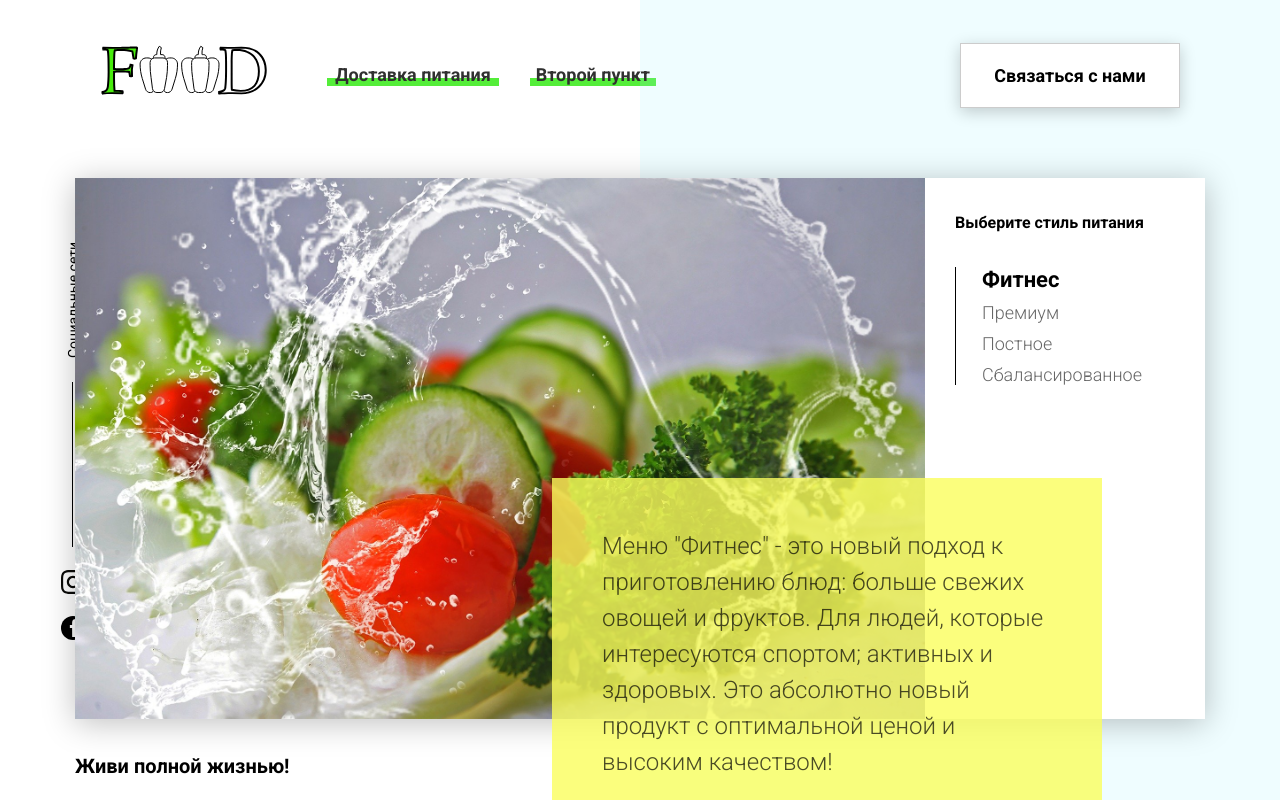
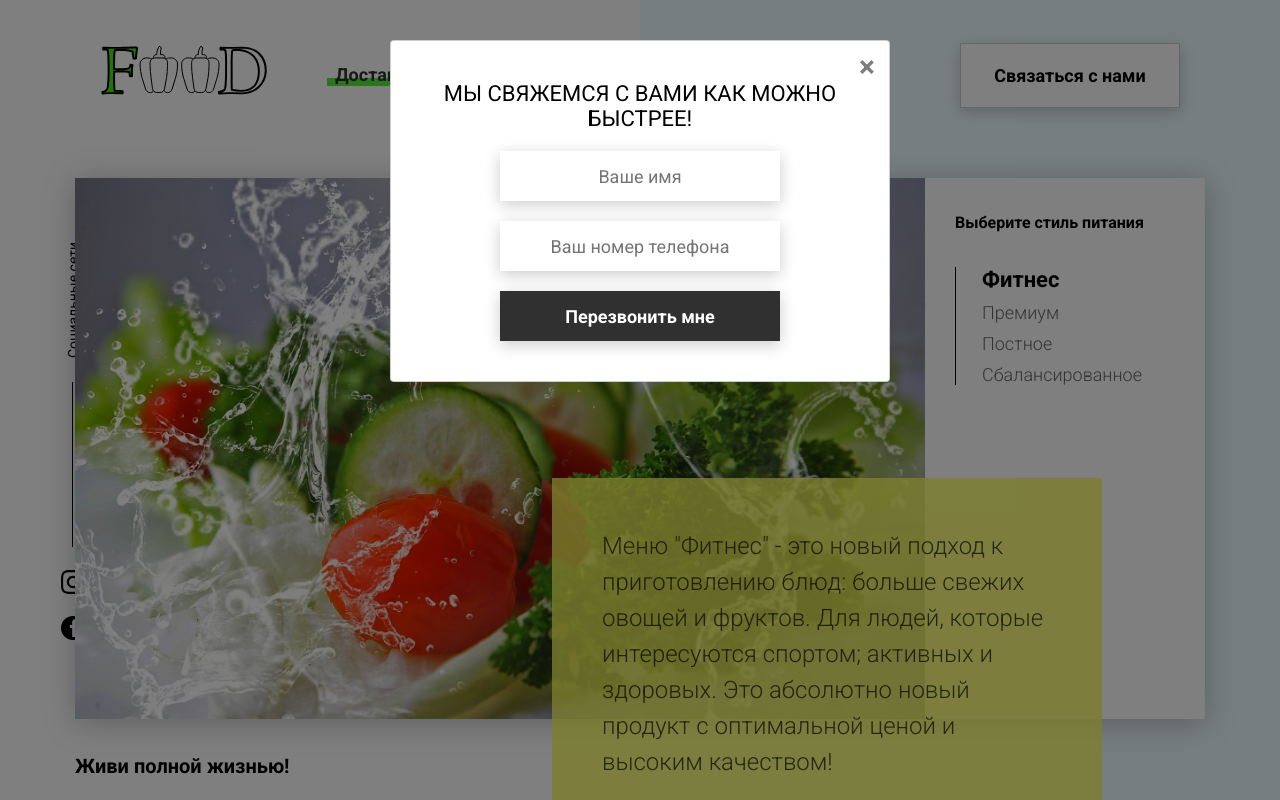
Before and after one commit to Shweedes/Food, a website: page src/index.html in a window 1280 px wide. Shown: the top 800 px of the page. Drawn offline with Linux system fonts and the light colour scheme.

Commit message:
add modal logic

```diff
--- a/src/js/main.js
+++ b/src/js/main.js
@@ -2,7 +2,6 @@ window.addEventListener('DOMContentLoaded', () => {
     const tabsContent = document.querySelectorAll('.tabcontent')
     const tabs = document.querySelectorAll('.tabheader__item')
     const tabsParent = document.querySelector('.tabheader__items')
-
     function hideContent() {
         tabsContent.forEach(tabContent => {
             tabContent.classList.add('hide')
@@ -100,6 +99,7 @@ window.addEventListener('DOMContentLoaded', () => {
     buttons.forEach(btn => {
         btn.addEventListener('click', (event) => {
             modal.style.display = 'block'
+            modal.classList.add('fade')
         })
     })
 
@@ -114,4 +114,16 @@ window.addEventListener('DOMContentLoaded', () => {
             modal.style.display = 'none'
         }
     })
+
+    document.addEventListener('scroll', (event) => {
+        if(Math.floor(document.documentElement.scrollTop) === Math.floor(document.documentElement.scrollHeight - document.documentElement.clientHeight)) {
+            modal.style.display = 'block'
+            modal.classList.add('fade')
+        }
+    })
+
+    setTimeout(() => {
+        modal.classList.add('fade')
+        modal.style.display = 'block'
+    }, 30000)
 })
--- a/src/scss/blocks/modal/_modal.scss
+++ b/src/scss/blocks/modal/_modal.scss
@@ -8,6 +8,7 @@
     height: 100%;
     overflow: hidden;
     background-color: rgba(0,0,0,.5);
+
     &__dialog {
         max-width: 500px;
         margin: 40px auto;
@@ -58,3 +59,13 @@
         margin: 0 auto;
     }
 }
+
+.fade {
+    animation-name: fade;
+    animation-duration: 1.5s;
+}
+
+@keyframes fade {
+    from {opacity: 0.3}
+    to {opacity: 1}
+}
```
Also changed, not shown: src/scss/style.css, 1 other file.
